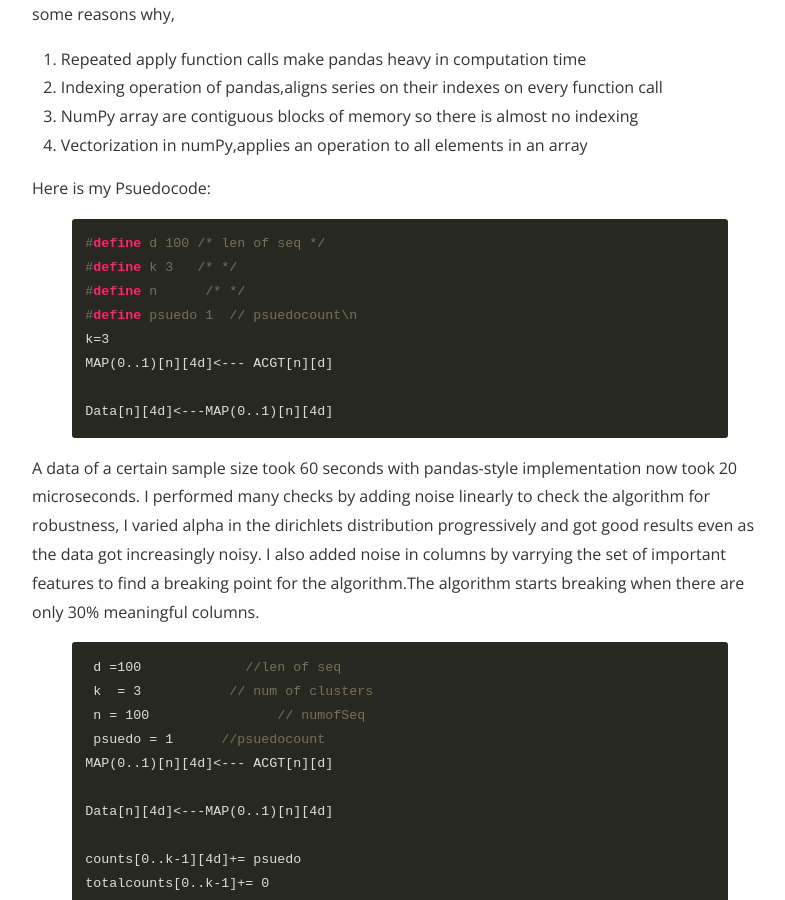
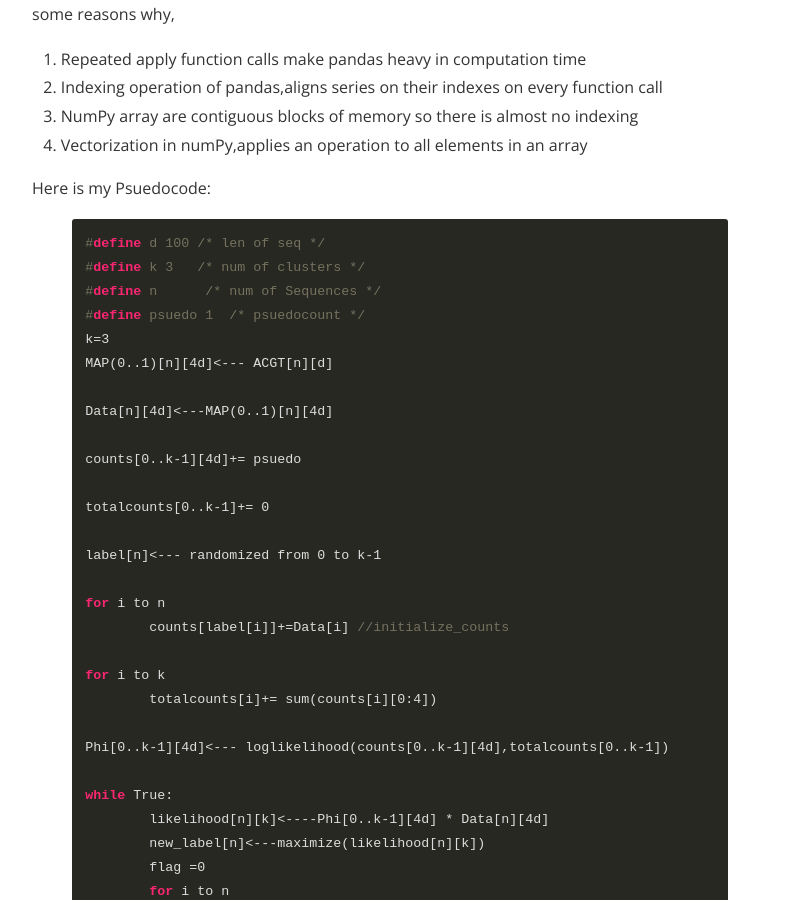
Before and after one commit to ashm8206/ashm8206.github.io, a Jekyll site: the page built from _posts/2017-05-17-K-MeansNCL.markdown, in a window 1280 px wide and 900 px high, scrolled down 1293 px. Shown: the whole window, without its empty margins (240-1025 px from the left). Built offline with Jekyll 4.4.1, drawn with Linux system fonts in a browser that asks for light colours; nearby versions of some CDN libraries; comment, search, counter and statistics services are not loaded; some of the changed text lies outside the part shown.

Commit message:
highlight style

```diff
--- a/_posts/2017-05-17-K-MeansNCL.markdown
+++ b/_posts/2017-05-17-K-MeansNCL.markdown
@@ -33,31 +33,16 @@
 
 {% highlight c %}
 #define d 100 /* len of seq */
-#define k 3   /* */
-#define n      /* */
-#define psuedo 1  // psuedocount\n
+#define k 3   /* num of clusters */
+#define n      /* num of Sequences */
+#define psuedo 1  /* psuedocount */
 k=3
-MAP(0..1)[n][4d]<--- ACGT[n][d]
-
-Data[n][4d]<---MAP(0..1)[n][4d]
-{% endhighlight %}
-
-
-
-
-
-A data of a certain sample size took 60 seconds with pandas-style implementation now took 20 microseconds.
-I performed many checks by adding noise linearly to check the algorithm for robustness, I varied alpha in the dirichlets distribution progressively and got good results even as the data got increasingly noisy. I also added noise in columns by varrying the set of important features to find a breaking point for the algorithm.The algorithm starts breaking when there are only 30% meaningful columns.
-{% highlight c %}
- d =100             //len of seq
- k  = 3  	  // num of clusters
- n = 100                // numofSeq
- psuedo = 1 	 //psuedocount
 MAP(0..1)[n][4d]<--- ACGT[n][d]
 
 Data[n][4d]<---MAP(0..1)[n][4d]
 
 counts[0..k-1][4d]+= psuedo
+
 totalcounts[0..k-1]+= 0
 
 label[n]<--- randomized from 0 to k-1
@@ -110,6 +95,9 @@
 	totalcounts[new_label[i]] += 1
 {% endhighlight %}
 
+A data of a certain sample size took 60 seconds with pandas-style implementation now took 20 microseconds.
+I performed many checks by adding noise linearly to check the algorithm for robustness, I varied alpha in the dirichlets distribution progressively and got good results even as the data got increasingly noisy. I also added noise in columns by varrying the set of important features to find a breaking point for the algorithm.The algorithm starts breaking when there are only 30% meaningful columns.
+
 **Let me explain better with the following examples:**
 
 <img src = "/assets/K-meansNCL/results1.png">
```
